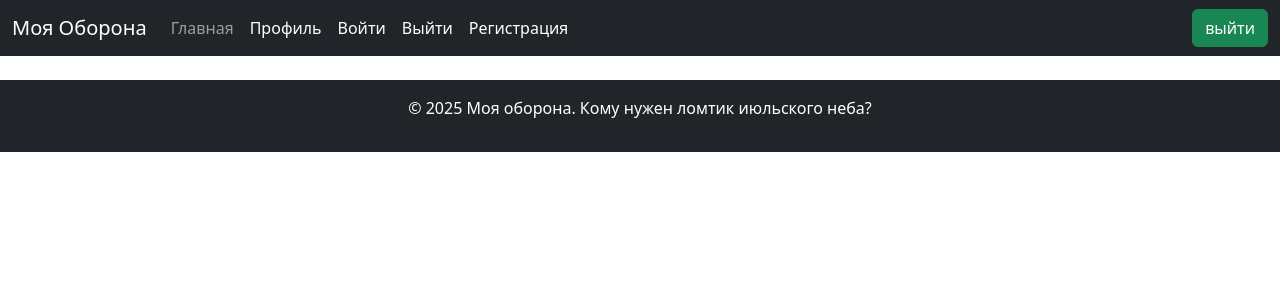
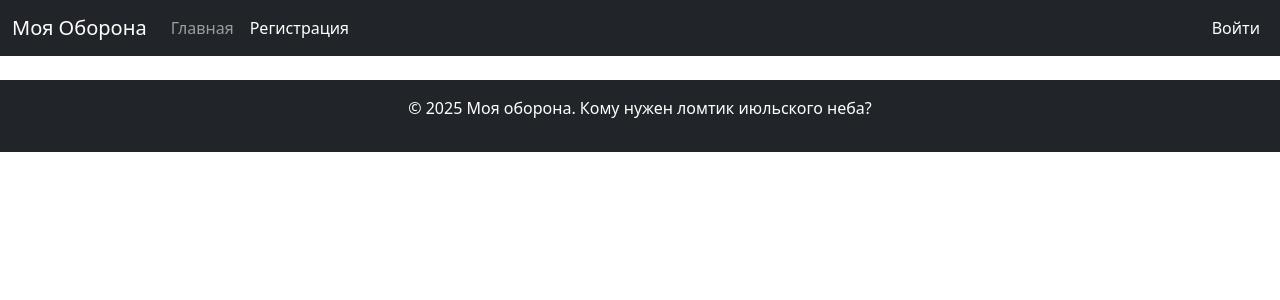
Before and after one commit to KokorechExtraction/ProjectWork_OTUS_Basic, a Django app: page / in a window 1280 px wide. Shown: the top 300 px of the page. Run offline with Django 5.2, Linux system fonts and the light colour scheme.

Commit message:
logout.html deleted

```diff
--- a/templates/menu.html
+++ b/templates/menu.html
@@ -10,24 +10,59 @@
                 <li class="nav-item">
                     <a class="nav-link" href="/">Главная</a>
                 </li>
-                <li class="nav-item">
-                    <a class="nav-link active" aria-current="page" href="/profile/">Профиль</a>
-                </li>
-                <li class="nav-item">
-                    <a class="nav-link active" aria-current="page" href="/login/">Войти</a>
-                </li>
-                <li class="nav-item">
-                    <a class="nav-link active" aria-current="page" href="/logout/">Выйти</a>
-                </li>
+
+
+
 
                 <li class="nav-item">
                     <a class="nav-link active" aria-current="page" href="/register/">Регистрация</a>
                 </li>
             </ul>
+
+
+
+
+
         </div>
-         <form action="{% url 'logout' %}" method="post">
+
+
+{% if request.user.is_authenticated %}
+        <ul class="navbar-nav">
+            <li class="nav-item">
+
+                <a class="nav-link active" aria-current="page" href="/profile/">{{ request.user }}</a>
+            </li>
+
+
+        </ul>
+        <form action="{% url 'logout' %}" method="post">
                     {% csrf_token %}
                     <button type="submit" class="btn btn-success">выйти</button>
         </form>
+        {% else %}
+        <ul class="navbar-nav">
+            <li class="nav-item">
+               <a class="nav-link active" aria-current="page" href="/login/">Войти</a>
+            </li>
+
+
+        </ul>
+        {% endif %}
+
+
+
+
+
     </div>
 </nav>
+
+<!--<nav class="navbar bg-body-tertiary">-->
+<!--    <div class="container-fluid">-->
+<!--        <a class="navbar-brand" href="#">Navbar</a>-->
+<!--        {% if request.user.is_authenticated %}-->
+<!--        <h3>{{ request.user }}</h3>-->
+<!--        <a class="navbar-brand" href="{% url 'logout' %}">Выйти</a>-->
+<!--        {% endif %}-->
+<!--    </div>-->
+
+<!--</nav>-->
--- a/user_app/views.py
+++ b/user_app/views.py
@@ -33,7 +33,6 @@ class CustomLoginView(LoginView):
 
 
 class CustomLoginOutView(LogoutView):
-    template_name = "user_app/logout.html"
     next_page = reverse_lazy("login")
 
 
```
Also changed, not shown: templates/user_app/logout.html (deleted, +0 -16 lines).
